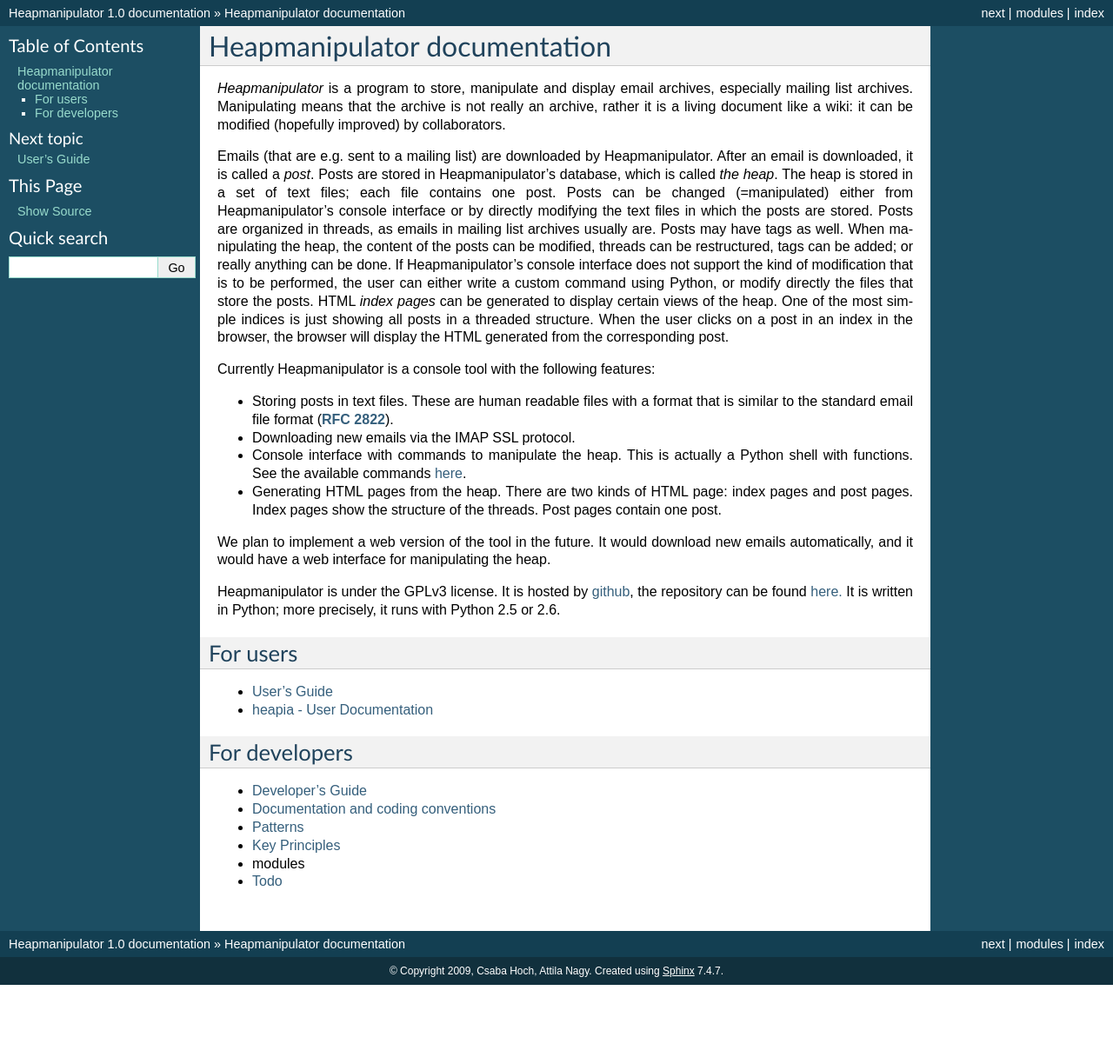
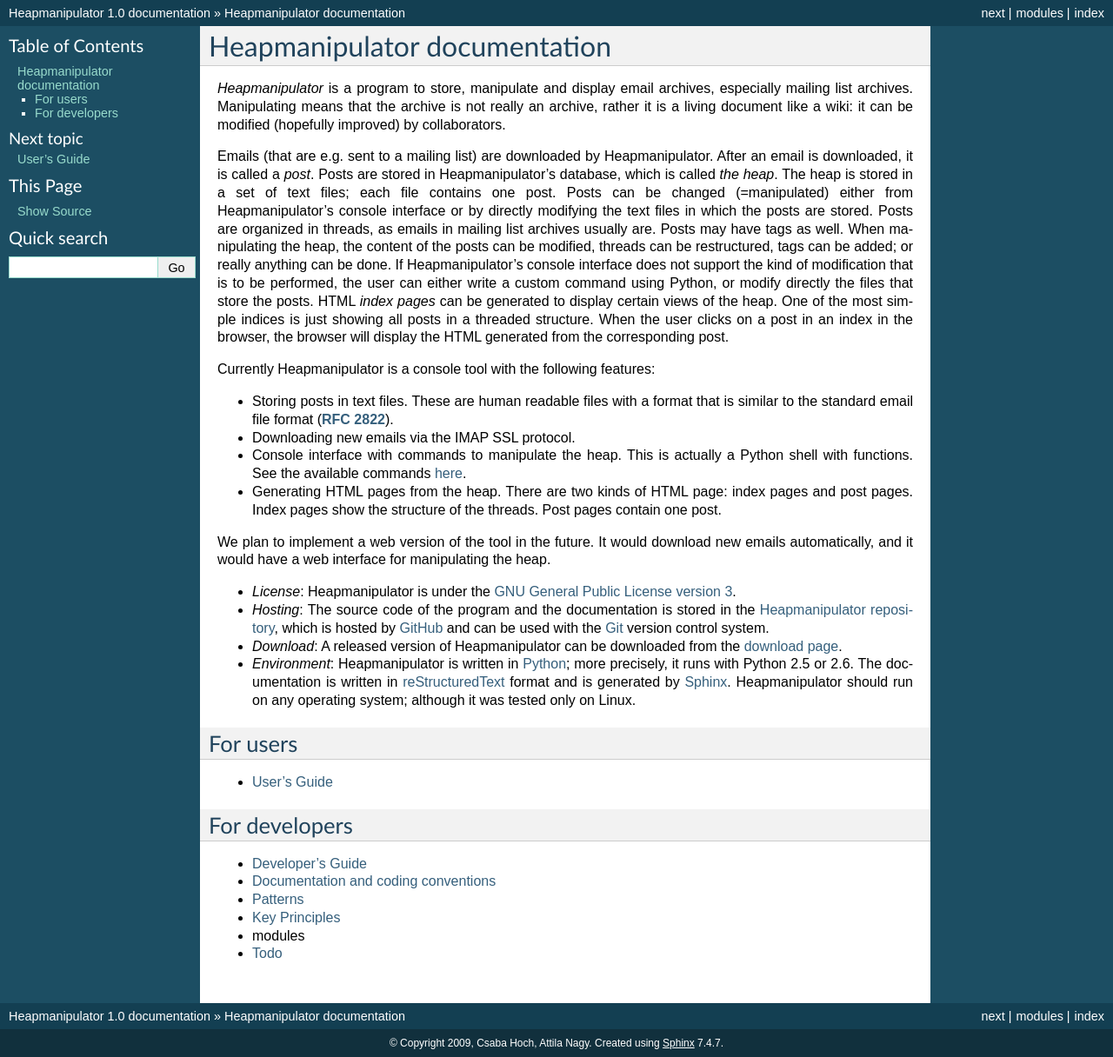
Before and after one commit to hcs42/heapkeeper-old, a Sphinx documentation site: the page built from doc/index.rst, in a window 1280 px wide. Shown: the whole page at 87% size. Built offline with Sphinx 7.4.7, drawn with Linux system fonts in a browser that asks for light colours; pages that are not in the unit, such as notebooks, are missing from menus; before the commit the page ends 1133 px from its top, so only the background shows below that.

Commit message:
Doc improved
Index page: links has been reorganized.
Developer's Guide: "development tools" section has been added.

```diff
--- a/doc/index.rst
+++ b/doc/index.rst
@@ -51,17 +51,31 @@ We plan to implement a web version of the tool in the future. It would download
 new emails automatically, and it would have a web interface for manipulating
 the heap.
 
-Heapmanipulator is under the GPLv3 license.
-It is hosted by `github <http://github.com>`_, the repository can be found
-`here. <http://github.com/hcs42/heap>`_
-It is written in Python; more precisely, it runs with Python 2.5 or 2.6.
+* *License*: Heapmanipulator is under the
+  `GNU General Public License version 3`_.
+* *Hosting*: The source code of the program and the documentation is stored in
+  the `Heapmanipulator repository`_, which is hosted by GitHub_ and can be
+  used with the `Git`_ version control system.
+* *Download*: A released version of Heapmanipulator can be downloaded from the
+  `download page`_.
+* *Environment*: Heapmanipulator is written in Python_; more precisely, it
+  runs with Python 2.5 or 2.6. The documentation is written in
+  `reStructuredText`_ format and is generated by `Sphinx`_. Heapmanipulator
+  should run on any operating system; although it was tested only on Linux.
 
+.. _`GNU General Public License version 3`: http://gplv3.fsf.org/
+.. _`Git`: http://git-scm.com/
+.. _`GitHub`: http://github.com/
+.. _`Heapmanipulator repository`: http://github.com/hcs42/heap/
+.. _`Download page`: http://github.com/hcs42/heap/downloads/
+.. _`Python`: http://www.python.org/
+.. _`reStructuredText`: http://docutils.sourceforge.net/rst.html
+.. _`Sphinx`: http://sphinx.pocoo.org/
 
 For users
 ---------
 
 * :doc:`usersguide`
-* :doc:`heapia`
 
 For developers
 --------------
```
Also changed, not shown: doc/developersguide.rst (+17 -0 lines), doc/heapia.rst (line endings or trailing spaces).
